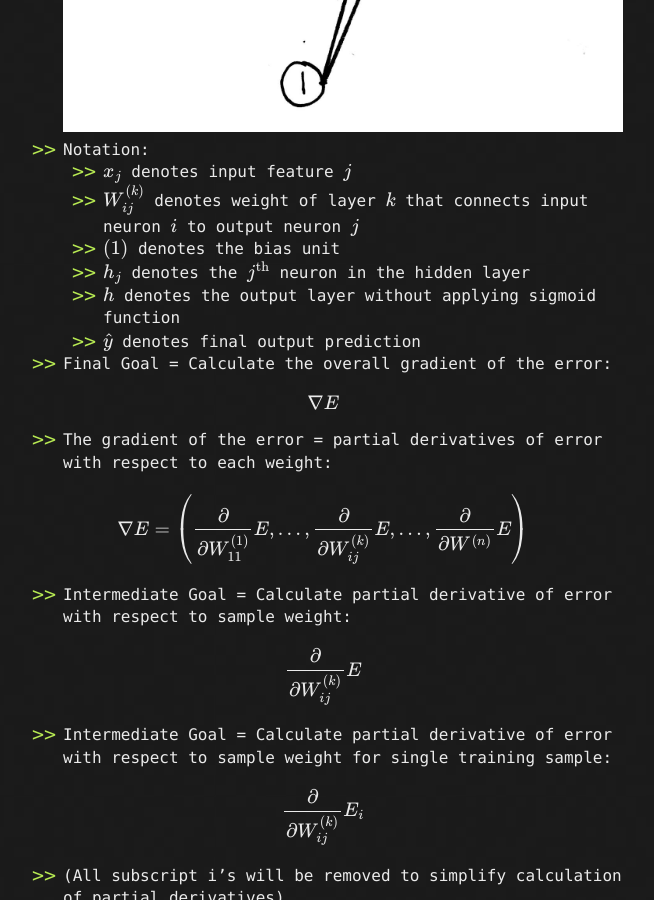
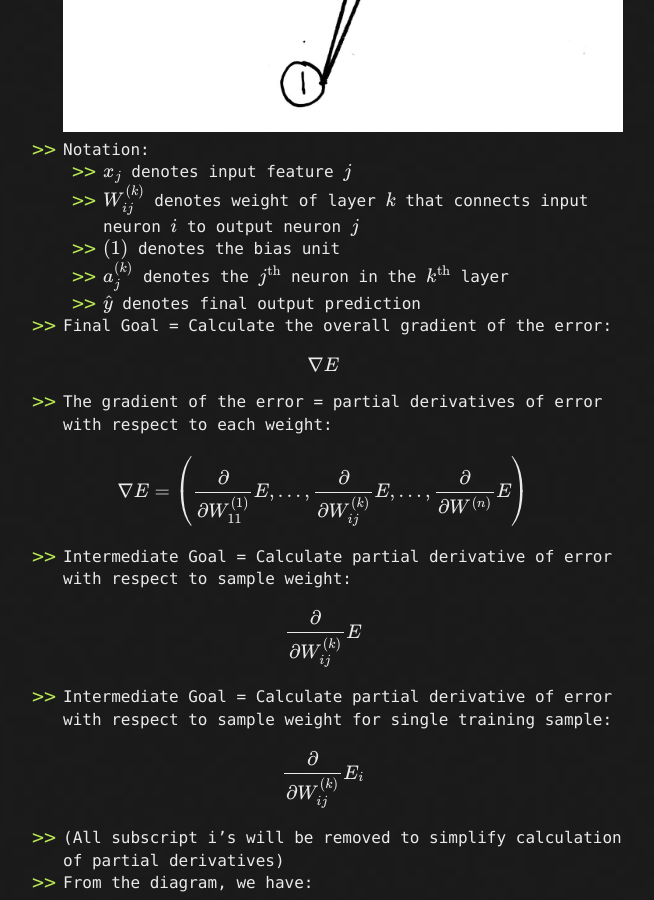
Before and after one commit to LivingProgram/ml-notes, a Jekyll site: the page built from index.md, in a window 1280 px wide and 900 px high, scrolled down 8248 px. Shown: the whole window, without its empty margins (317-971 px from the left). Built offline with Jekyll 4.4.1, drawn with Linux system fonts in a browser that asks for light colours; our own code applies the rules of GitHub Pages for plain Markdown files; formulas are drawn with MathJax 3; the repository's description, which GitHub fills in, is left out.

Commit message:
Update notes

```diff
--- a/index.md
+++ b/index.md
@@ -212,8 +212,7 @@ $$\hat{y}_{i}=\sigma(W^{(3)}(\sigma(W^{(2)}(\sigma(W^{(1)}X_{i})))))$$
   * \\(x_{j}\\) denotes input feature \\(j\\)
   * \\(W^{(k)}_{ij}\\) denotes weight of layer \\(k\\) that connects input neuron \\(i\\) to output neuron \\(j\\)
   * \\((1)\\) denotes the bias unit
-  * \\(h_{j}\\) denotes the \\(j^{\text{th}}\\) neuron in the hidden layer
-  * \\(h\\) denotes the output layer without applying sigmoid function
+  * \\(a^{(k)}_{j}\\) denotes the \\(j^{\text{th}}\\) neuron in the $$k^{\text{th}}$$ layer
   * \\(\hat{y}\\) denotes final output prediction
 
 * Final Goal = Calculate the overall gradient of the error:
```
